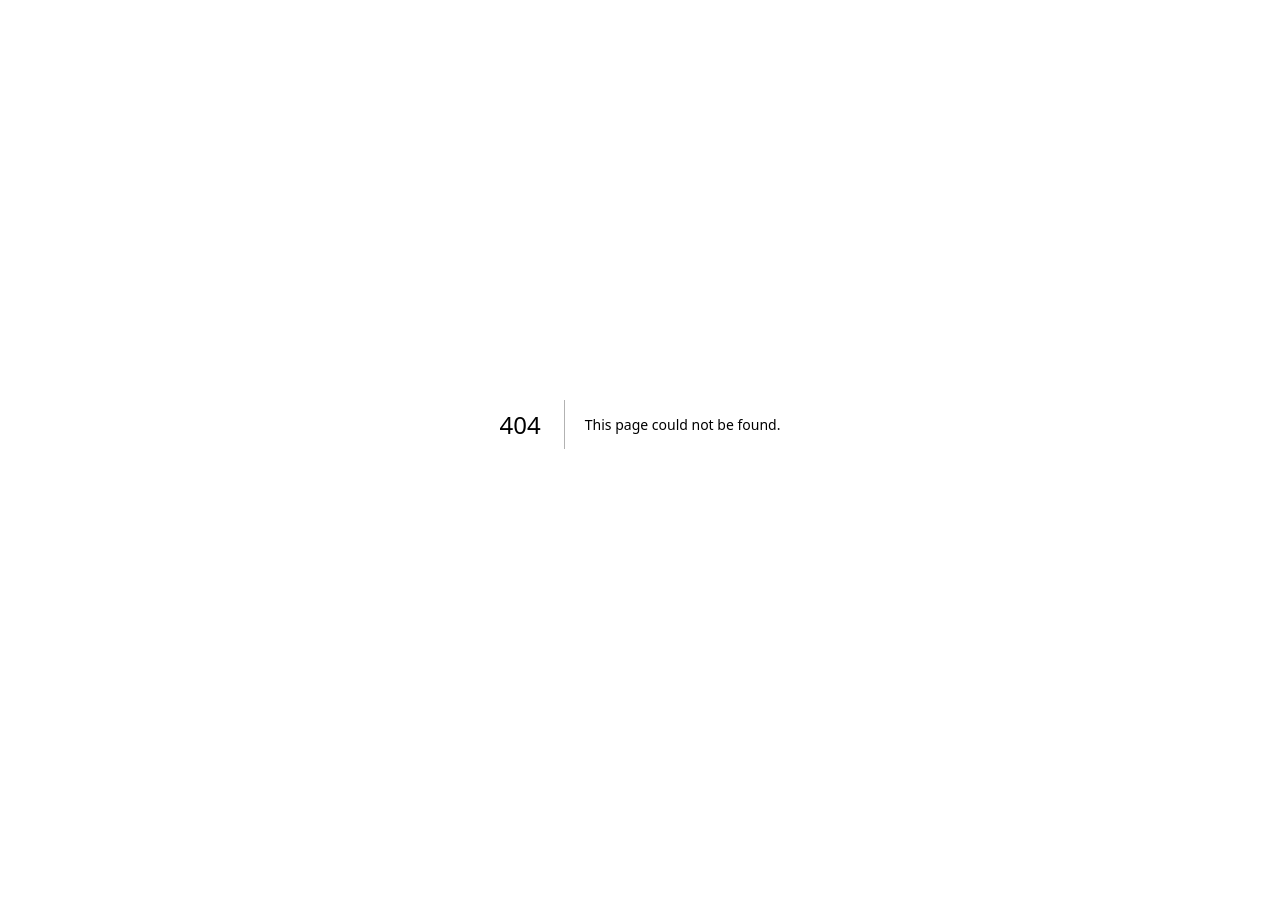
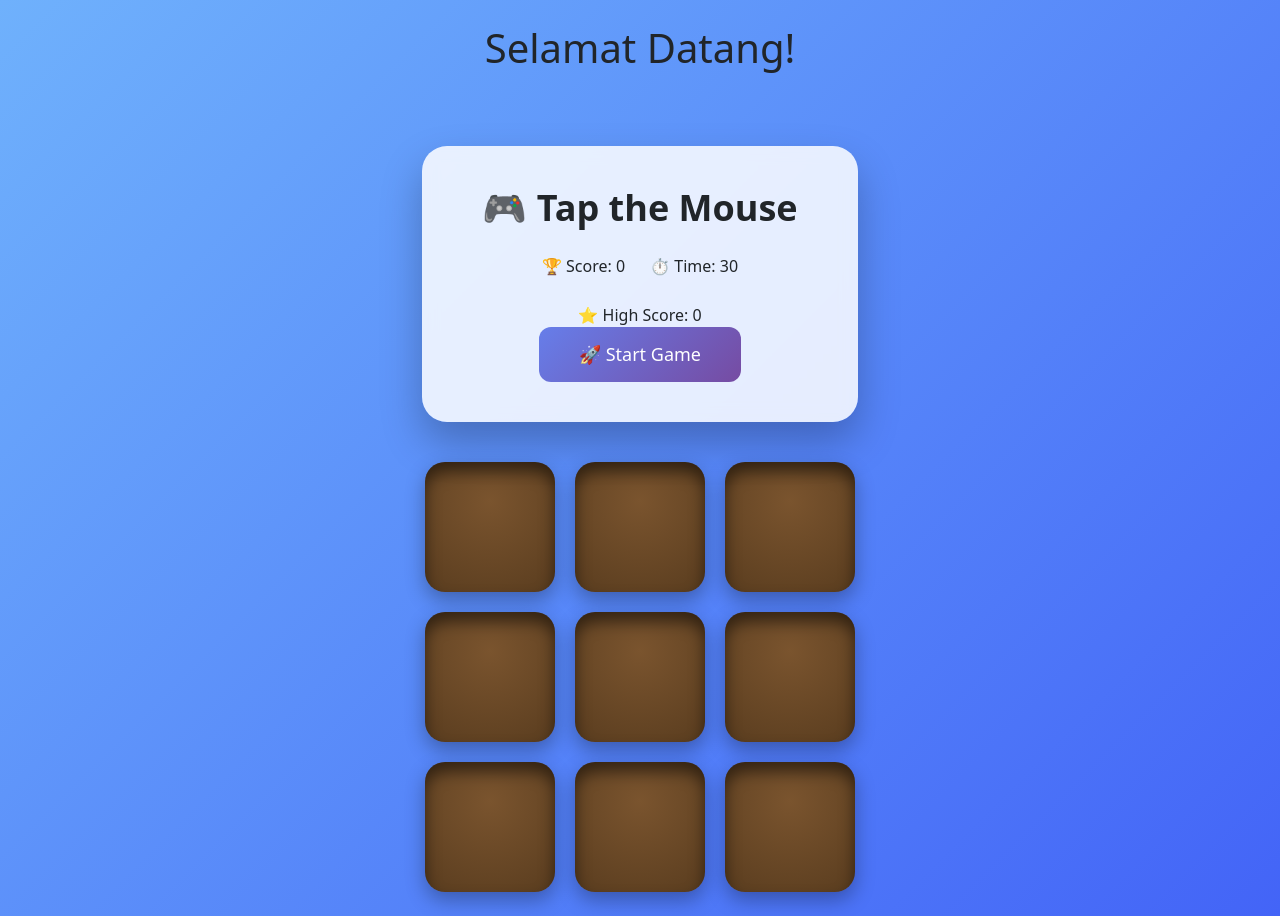
Before and after one commit to mithagresiaharahap241713057-droid/react-hooks-y-xxxx, a Next.js app: page /home in a window 1280 px wide. Before the commit this address had no page. Before the commit the page ends 848 px from the top, so only its background shows below. Built offline with nearby package versions, Linux system fonts and the light colour scheme.

Commit message:
Update page.tsx
initial commit

```diff
--- /dev/null
+++ b/src/app/home/page.tsx
@@ -0,0 +1,11 @@
+'use client'
+import React from "react";
+import Game1 from "../../components/Game1";
+export default function Home() {
+  return (
+    <div className="flex flex-col items-center justify-center
+min-h-screen min-w-screen">
+        <h1 className="text-4xl font-bold mb-4 textwhite">Selamat Datang!</h1><Game1 />
+    </div>
+  );
+}
```
